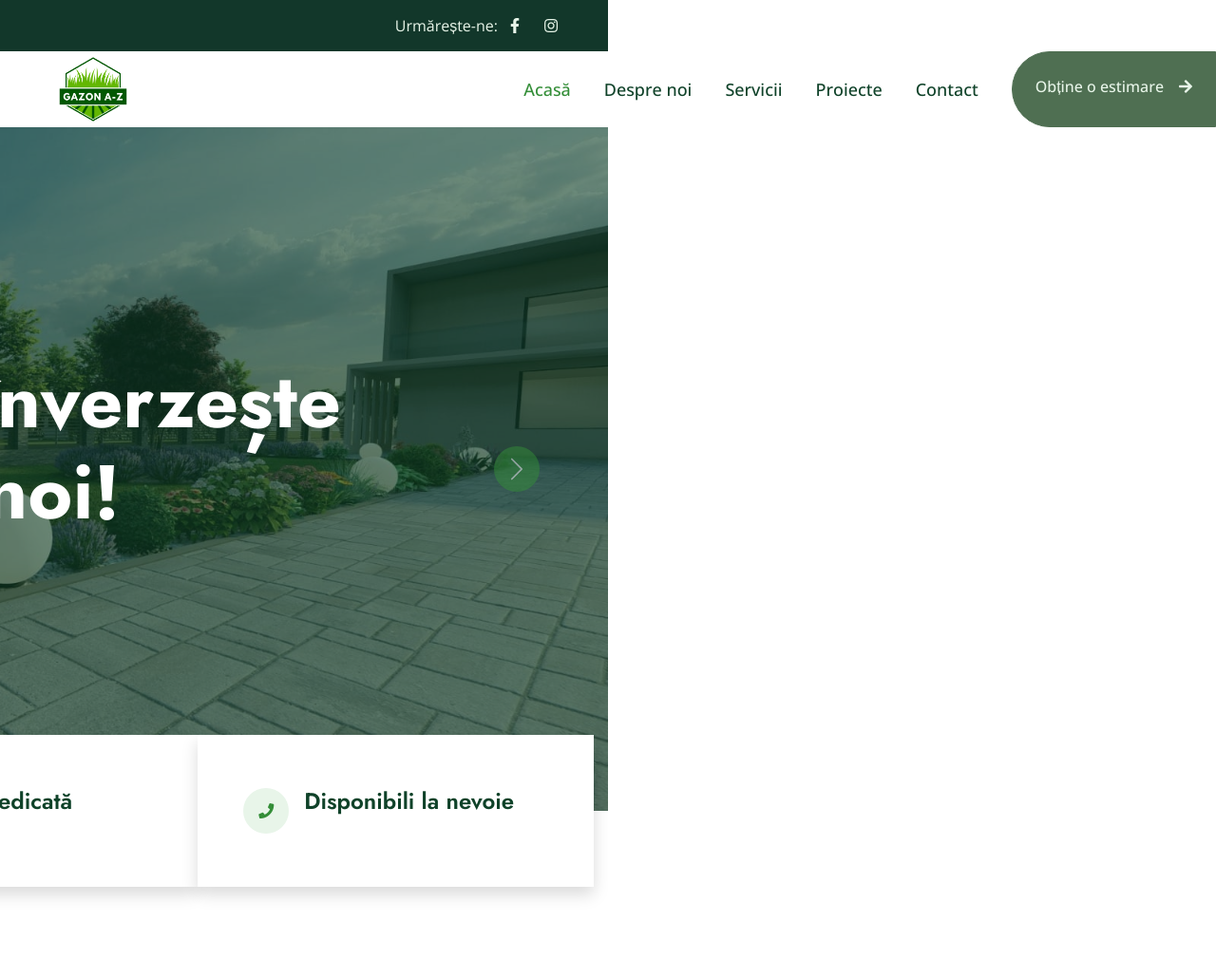
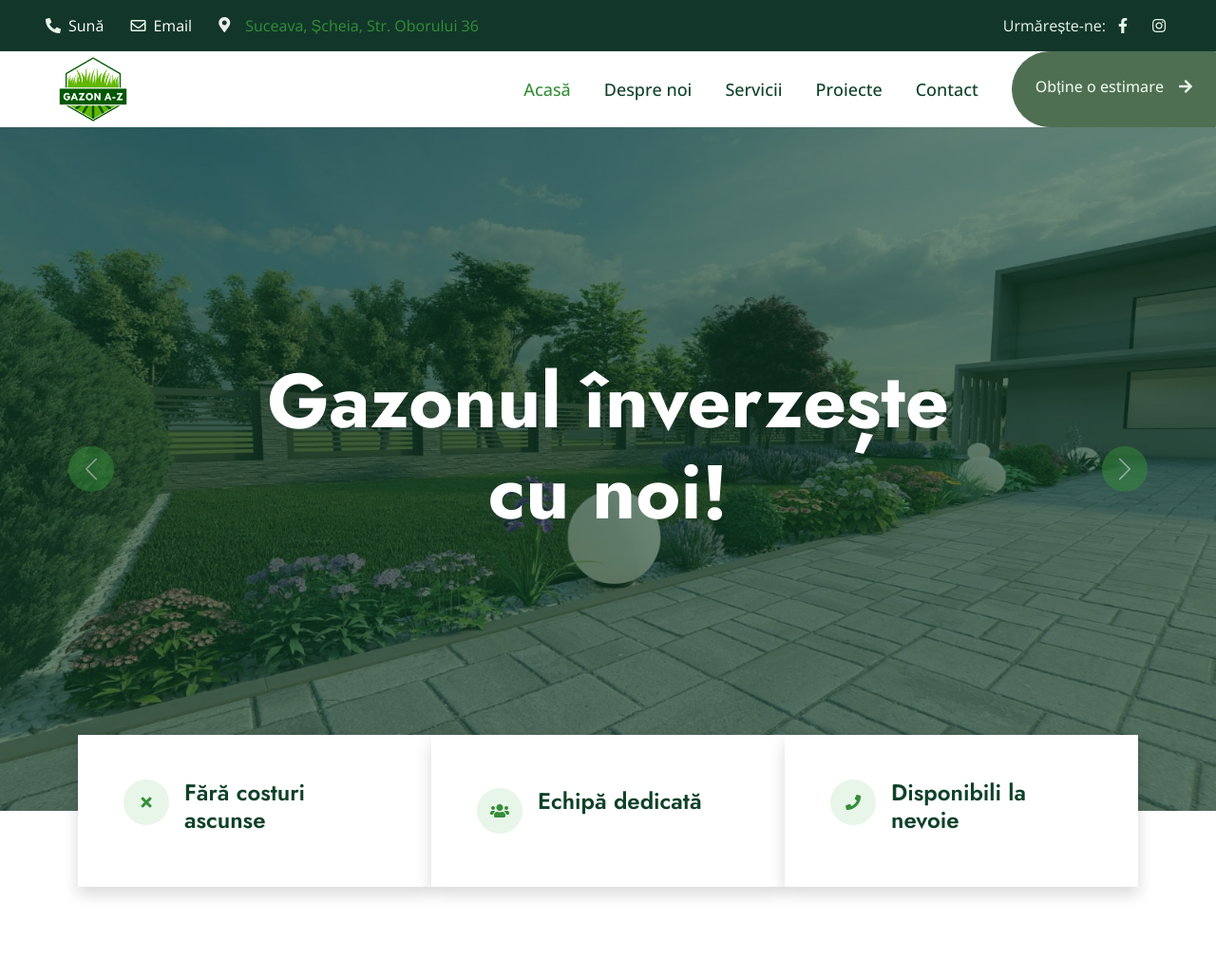
Before and after one commit to dca-online/amenajari-gradini-suceava.ro, a PHP site: page / in a window 1280 px wide. Shown: the top 1029 px of the page at 95% size. Run offline with PHP 8.4, Linux system fonts and the light colour scheme; some libraries are stand-ins or nearby versions.

Commit message:
Width fix 3

```diff
--- a/css/style.css
+++ b/css/style.css
@@ -795,79 +795,3 @@ h6,
 .mock-reviews {
     display: none !important;
 }
-
-html, body {
-    width: 100%;
-    max-width: 100%;
-    overflow-x: hidden;
-    margin: 0;
-    padding: 0;
-}
-
-.container-fluid {
-    width: 100%;
-    max-width: 100%;
-    padding-right: 0 !important;
-    padding-left: 0 !important;
-    margin-right: 0 !important;
-    margin-left: 0 !important;
-    overflow: hidden;
-}
-
-.container {
-    max-width: 100%;
-    padding-right: 15px;
-    padding-left: 15px;
-    margin-right: auto;
-    margin-left: auto;
-}
-
-.navbar,
-.carousel,
-.footer,
-.copyright {
-    width: 100%;
-    max-width: 100%;
-    margin: 0;
-    padding: 0;
-}
-
-@media (max-width: 991.98px) {
-    .container-fluid,
-    .container {
-        padding-right: 0 !important;
-        padding-left: 0 !important;
-    }
-}
-
-@media (min-width: 992px) {
-    body {
-        overflow-x: hidden;
-        width: 100%;
-        position: relative;
-    }
-
-    .navbar {
-        width: 100%;
-        max-width: 100vw;
-    }
-
-    .container-fluid {
-        width: 100vw;
-        margin-left: 50%;
-        transform: translateX(-50%);
-        padding: 0;
-    }
-
-    .carousel-inner {
-        width: 100vw;
-        left: 50%;
-        transform: translateX(-50%);
-        position: relative;
-    }
-
-    #splash-container {
-        width: 100vw;
-        overflow: hidden;
-    }
-}
--- a/package.json
+++ b/package.json
@@ -11,6 +11,7 @@
         "isotope-layout": "^3.0.6",
         "jquery": "^3.4.1",
         "owl.carousel": "^2.3.4",
+        "proiectBeuTesting": "file:",
         "wowjs": "^1.1.3"
     }
 }
```
Also changed, not shown: package-lock.json.
